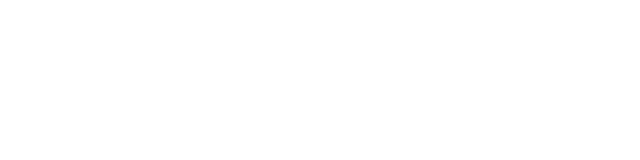
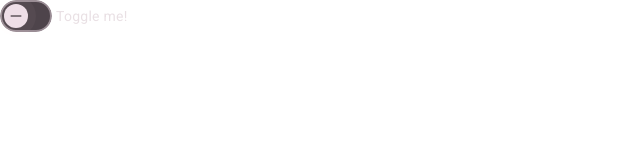
Before and after one commit to Kuki031/abbrevio-application-spa, an Angular app: page / in a window 1280 px wide. Shown: the top 160 px of the page, without its empty margins (0-640 px from the left). Built offline with nearby package versions, Linux system fonts and the light colour scheme.

Commit message:
Add angular material library

```diff
--- a/angular.json
+++ b/angular.json
@@ -27,6 +27,7 @@
               }
             ],
             "styles": [
+              "@angular/material/prebuilt-themes/magenta-violet.css",
               "src/styles.css"
             ],
             "scripts": []
@@ -85,6 +86,7 @@
               }
             ],
             "styles": [
+              "@angular/material/prebuilt-themes/magenta-violet.css",
               "src/styles.css"
             ],
             "scripts": []
--- a/package.json
+++ b/package.json
@@ -11,10 +11,12 @@
   "private": true,
   "dependencies": {
     "@angular/animations": "^18.2.0",
+    "@angular/cdk": "^18.2.5",
     "@angular/common": "^18.2.0",
     "@angular/compiler": "^18.2.0",
     "@angular/core": "^18.2.0",
     "@angular/forms": "^18.2.0",
+    "@angular/material": "^18.2.5",
     "@angular/platform-browser": "^18.2.0",
     "@angular/platform-browser-dynamic": "^18.2.0",
     "@angular/router": "^18.2.0",
--- a/src/app/app.component.html
+++ b/src/app/app.component.html
@@ -1 +1,2 @@
+<mat-slide-toggle>Toggle me!</mat-slide-toggle>
 <router-outlet />
--- a/src/app/app.component.ts
+++ b/src/app/app.component.ts
@@ -1,10 +1,11 @@
 import { Component } from '@angular/core';
 import { RouterOutlet } from '@angular/router';
+import { MatSlideToggleModule } from '@angular/material/slide-toggle';
 
 @Component({
   selector: 'app-root',
   standalone: true,
-  imports: [RouterOutlet],
+  imports: [RouterOutlet, MatSlideToggleModule],
   templateUrl: './app.component.html',
   styleUrl: './app.component.css'
 })
--- a/src/app/app.config.ts
+++ b/src/app/app.config.ts
@@ -2,7 +2,8 @@
 import { provideRouter } from '@angular/router';
 
 import { routes } from './app.routes';
+import { provideAnimationsAsync } from '@angular/platform-browser/animations/async';
 
 export const appConfig: ApplicationConfig = {
-  providers: [provideZoneChangeDetection({ eventCoalescing: true }), provideRouter(routes)]
+  providers: [provideZoneChangeDetection({ eventCoalescing: true }), provideRouter(routes), provideAnimationsAsync()]
 };
--- a/src/index.html
+++ b/src/index.html
@@ -6,8 +6,10 @@
   <base href="/">
   <meta name="viewport" content="width=device-width, initial-scale=1">
   <link rel="icon" type="image/x-icon" href="favicon.ico">
+  <link href="https://fonts.googleapis.com/css2?family=Roboto:wght@300;400;500&display=swap" rel="stylesheet">
+  <link href="https://fonts.googleapis.com/icon?family=Material+Icons" rel="stylesheet">
 </head>
-<body>
+<body class="mat-typography">
   <app-root></app-root>
 </body>
 </html>
--- a/src/styles.css
+++ b/src/styles.css
@@ -1 +1,4 @@
 /* You can add global styles to this file, and also import other style files */
+
+html, body { height: 100%; }
+body { margin: 0; font-family: Roboto, "Helvetica Neue", sans-serif; }
```
Also changed, not shown: 1 other file (tests, documents, lock files or other folders).
